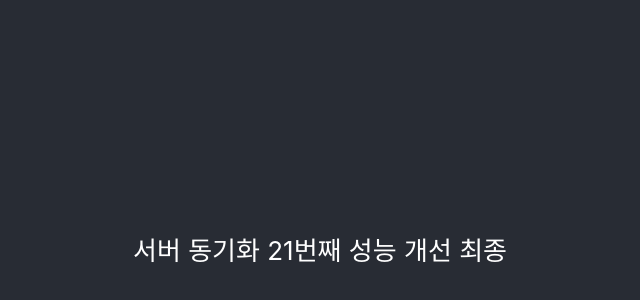
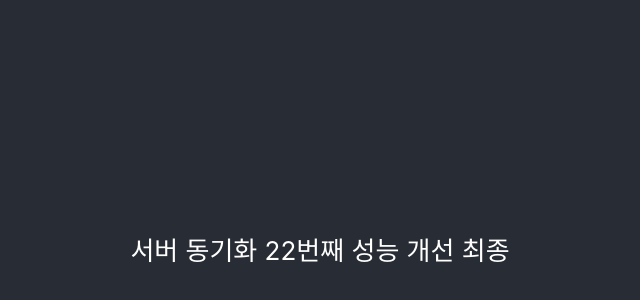
Before and after one commit to newy12/young, a React (Create React App) app: page / in a window 1280 px wide. Shown: the part 152-452 px from the top of the page, without its empty margins (320-960 px from the left). Built offline with nearby package versions, Linux system fonts and the light colour scheme.

Commit message:
무중단 배포 테스트

```diff
--- a/src/components/Test.js
+++ b/src/components/Test.js
@@ -3,7 +3,7 @@ import React from 'react';
 const Test = () => {
     return (
         <>
-        서버 동기화 21번째 성능 개선 최종
+        서버 동기화 22번째 성능 개선 최종
         </>
     );
 }
```
